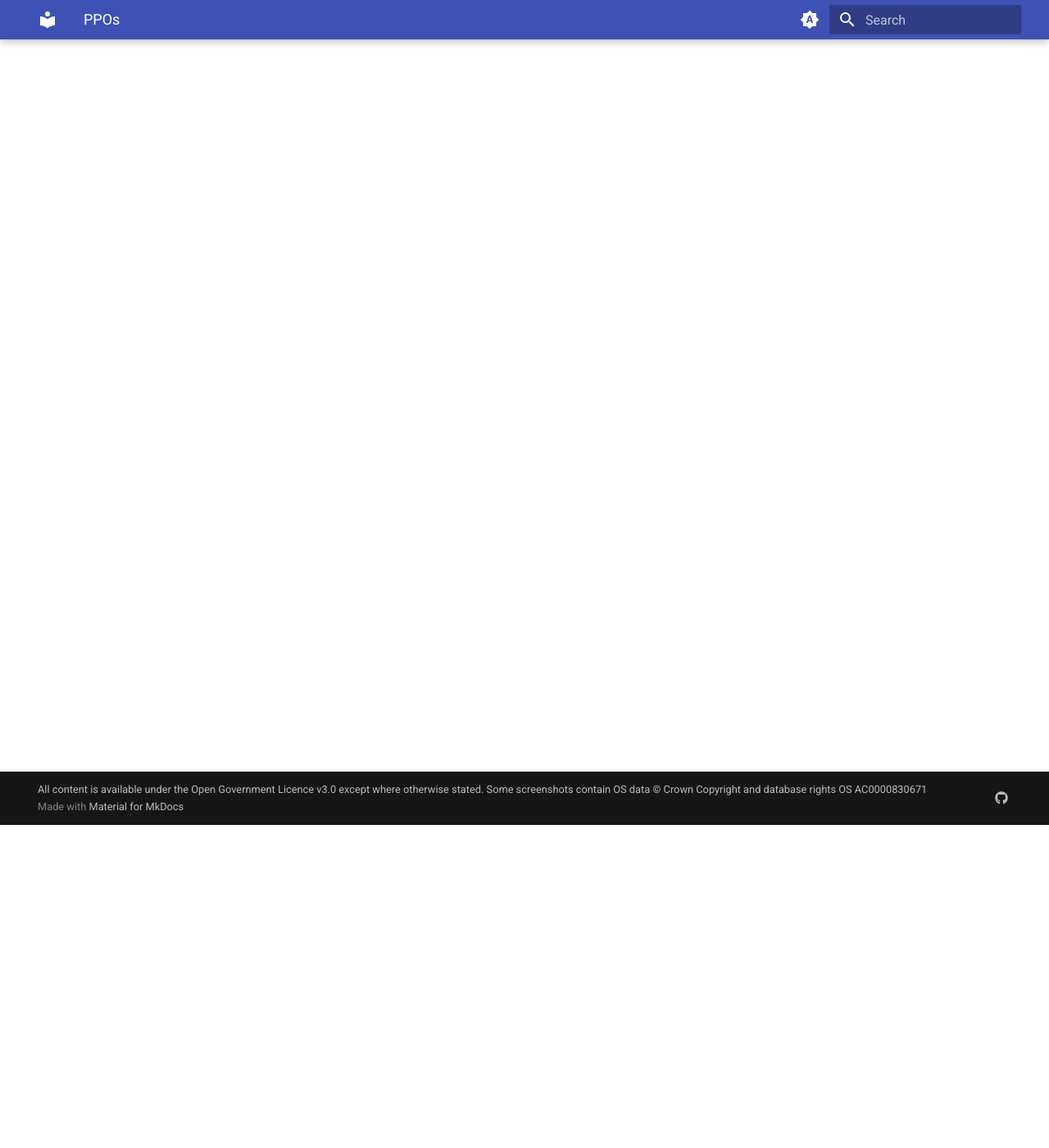
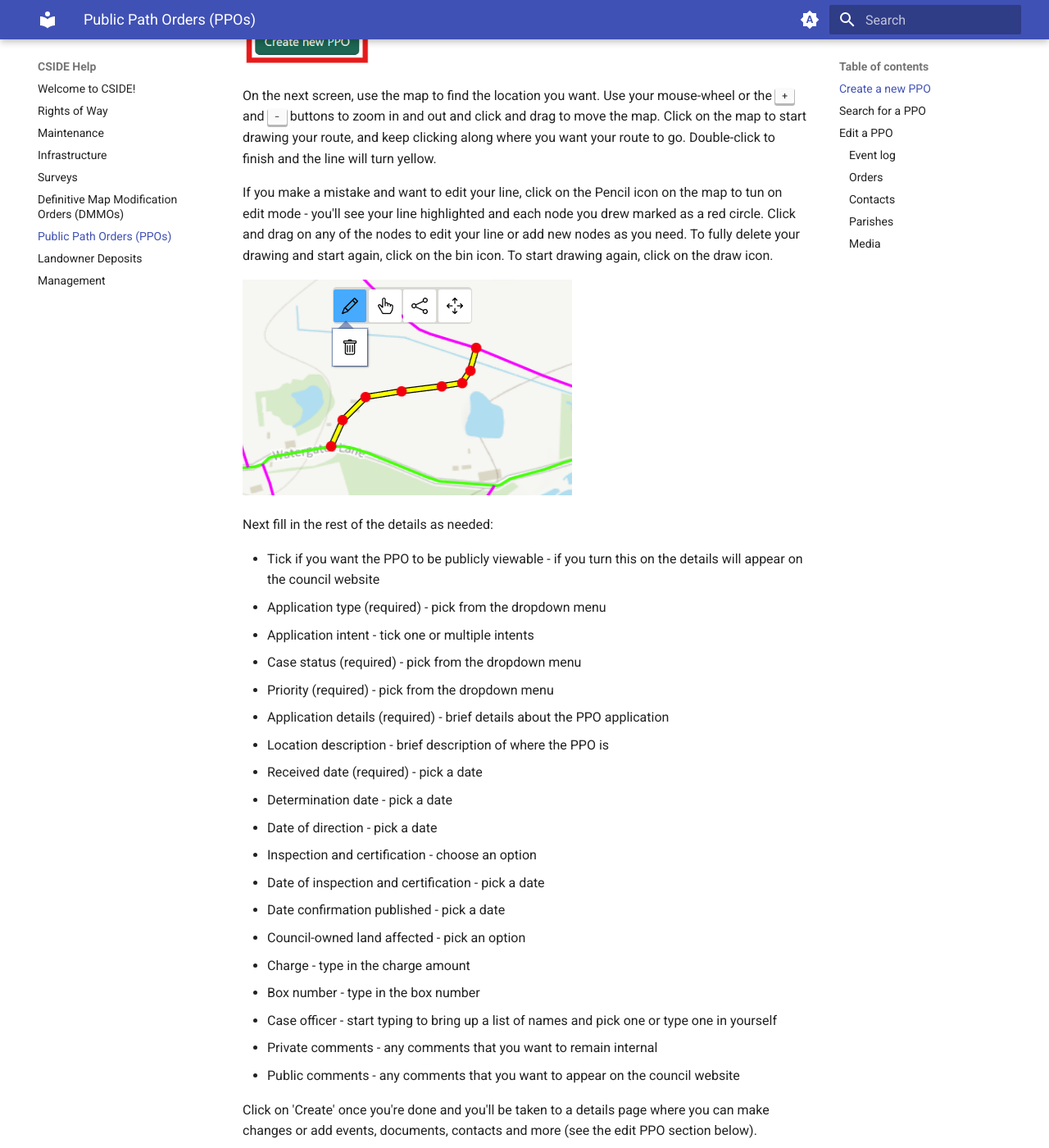
Before and after one commit to Dorset-Council-UK/cside-docs, an MkDocs documentation site: the page built from docs/ppo.md, in a window 1280 px wide and 1400 px high, scrolled down 394 px. Shown: the whole window at 82% size. Built offline with MkDocs 1.6.1 and Material for MkDocs 9.7.7, drawn with Linux system fonts in a browser that asks for light colours; some of the changed text lies outside the part shown.

Commit message:
Added PPO page

```diff
--- a/docs/ppo.md
+++ b/docs/ppo.md
@@ -1 +1,75 @@
-# PPOs
+# Public Path Orders (PPOs)
+
+Create, edit and view PPOs.
+
+## Create a new PPO
+
+Click on the 'Create new PPO' button to get started.
+
+![Create a PPO](images/ppo-create.png)
+
+On the next screen, use the map to find the location you want. Use your mouse-wheel or the <kbd>+</kbd> and <kbd>-</kbd> buttons to zoom in and out and click and drag to move the map. Click on the map to start drawing your route, and keep clicking along where you want your route to go. Double-click to finish and the line will turn yellow.
+
+If you make a mistake and want to edit your line, click on the Pencil icon on the map to tun on edit mode - you'll see your line highlighted and each node you drew marked as a red circle. Click and drag on any of the nodes to edit your line or add new nodes as you need. To fully delete your drawing and start again, click on the bin icon. To start drawing again, click on the draw icon.
+
+![Edit a PPO drawing](images/ppo-edit-drawing.png)
+
+Next fill in the rest of the details as needed:
+
+- Tick if you want the PPO to be publicly viewable - if you turn this on the details will appear on the council website
+- Application type (required) - pick from the dropdown menu
+- Application intent - tick one or multiple intents
+- Case status (required) - pick from the dropdown menu
+- Priority (required) - pick from the dropdown menu
+- Application details (required) - brief details about the PPO application
+- Location description - brief description of where the PPO is
+- Received date (required) - pick a date
+- Determination date - pick a date
+- Date of direction - pick a date
+- Inspection and certification - choose an option
+- Date of inspection and certification - pick a date
+- Date confirmation published - pick a date
+- Council-owned land affected - pick an option
+- Charge - type in the charge amount
+- Box number - type in the box number
+- Case officer - start typing to bring up a list of names and pick one or type one in yourself
+- Private comments - any comments that you want to remain internal
+- Public comments - any comments that you want to appear on the council website
+
+Click on 'Create' once you're done and you'll be taken to a details page where you can make changes or add events, documents, contacts and more (see the edit PPO section below).
+
+## Search for a PPO
+
+Search for PPOs in a number of ways:
+
+- Search by PPO reference number
+- Search using other information including location, status, date ranges and more
+
+If your search finds only one PPO, you'll be taken straight to the details. If your search brings back more than one result, you'll see the results in a table and can click on the one you want.
+
+## Edit a PPO
+
+Search for the PPO you want to edit and click on the 'Edit' button.
+
+![Edit a PPO](images/ppo-edit.png)
+
+You can edit the route on the map and any of the other details as needed. Click 'Update' when you're done.
+
+You can also add other details to a PPO without clicking on Edit but by scrolling down and going to each section.
+
+### Event log
+Add events by typing in the text box and click on 'Add event'. Edit and delete events by using the 'Edit' and 'Delete' buttons.
+
+### Orders
+Add orders by clicking on the 'Create new order' button, fill in the details on the next page as needed and click 'Create'. The order will now appear and you can click on it to view the full details. Edit and delete orders by using the 'Edit' and 'Delete' buttons.
+
+### Contacts
+Add contact details by clicking on the 'Add contact' button. Fill in the details as needed and hit Save. Edit and delete contacts by using the 'Edit' and 'Delete' buttons.
+
+### Parishes
+Parishes affected by the PPO will be automatically listed.
+
+### Media
+Add media to any of the sections by clicking the 'Choose files' button or by dragging and dropping. You can add multiple media items and rotate them if you need to. Delete a media item by clicking on the 'Delete' button. Download a copy of the media item by clicking on the download icon.
+
+![Deleting, rotating and downloading media items](images/media-controls.png)
```
Also changed, not shown: docs/images/ppo-create.png (added), docs/images/ppo-edit-drawing.png (added), docs/images/ppo-edit.png (added).
